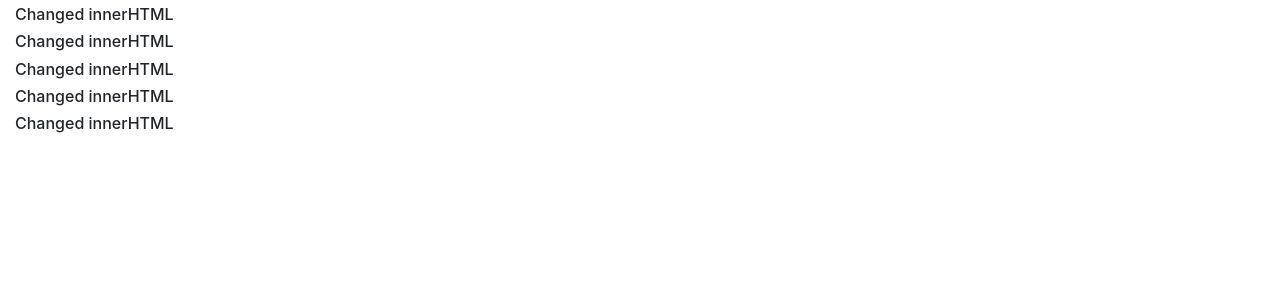
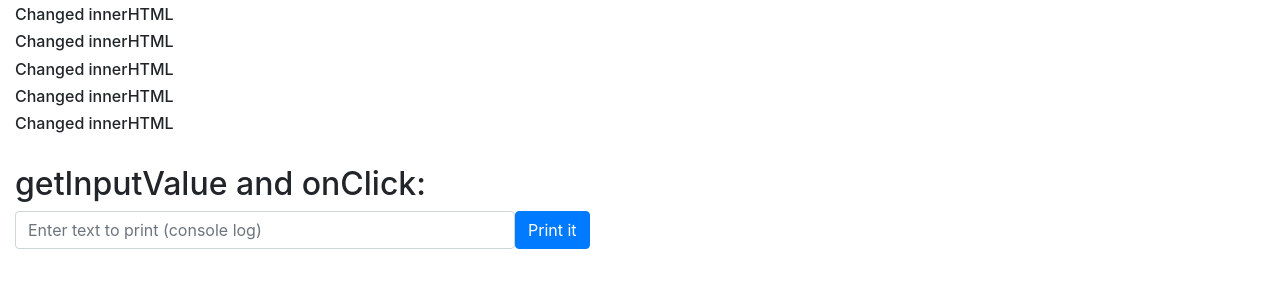
Before and after one commit to DarshGupta16/Easy.js, a website: page index.html in a window 1280 px wide. Shown: the part 541-828 px from the top of the page. Before the commit the page ends 800 px from the top, so only its background shows below. Drawn offline with nearby package versions, Linux system fonts and the light colour scheme.

Commit message:
Adding getInputValue and onClick example

```diff
--- a/index.html
+++ b/index.html
@@ -53,6 +53,19 @@
     <h6>Original innerHTML</h6>
     <h6>Original innerHTML</h6>
     <h6>Original innerHTML</h6>
+    <br />
+    <h2>getInputValue and onClick:</h2>
+    <div class="d-flex">
+      <input
+        type="text"
+        id="printText"
+        style="width: 500px"
+        class="form-control"
+        placeholder="Enter text to print (console log)"
+      />
+      <button id="printTextBtn" class="btn btn-primary">Print it</button>
+    </div>
+    <br /><br /><br />
 
     <!--You can also use the minified version (easy.min.js)-->
     <script src="./js/easy.js"></script>
--- a/js/index.js
+++ b/js/index.js
@@ -1,4 +1,4 @@
-// select and print function
+// select and print functions
 let selectDemo = select("#selectDemo");
 print(selectDemo);
 print(selectDemo.innerHTML);
@@ -9,3 +9,11 @@ changeHTML("#selectDemo", "Changed innerHTML");
 // Select All function
 let allH6 = selectAll("h6");
 for (h6 of allH6) h6.innerHTML = "Changed innerHTML";
+
+// getInputValue and onClick functions
+function executeOnClick() {
+  let myInput = getInputValue("#printText");
+  print(myInput);
+}
+
+onClick("#printTextBtn", executeOnClick);
```
